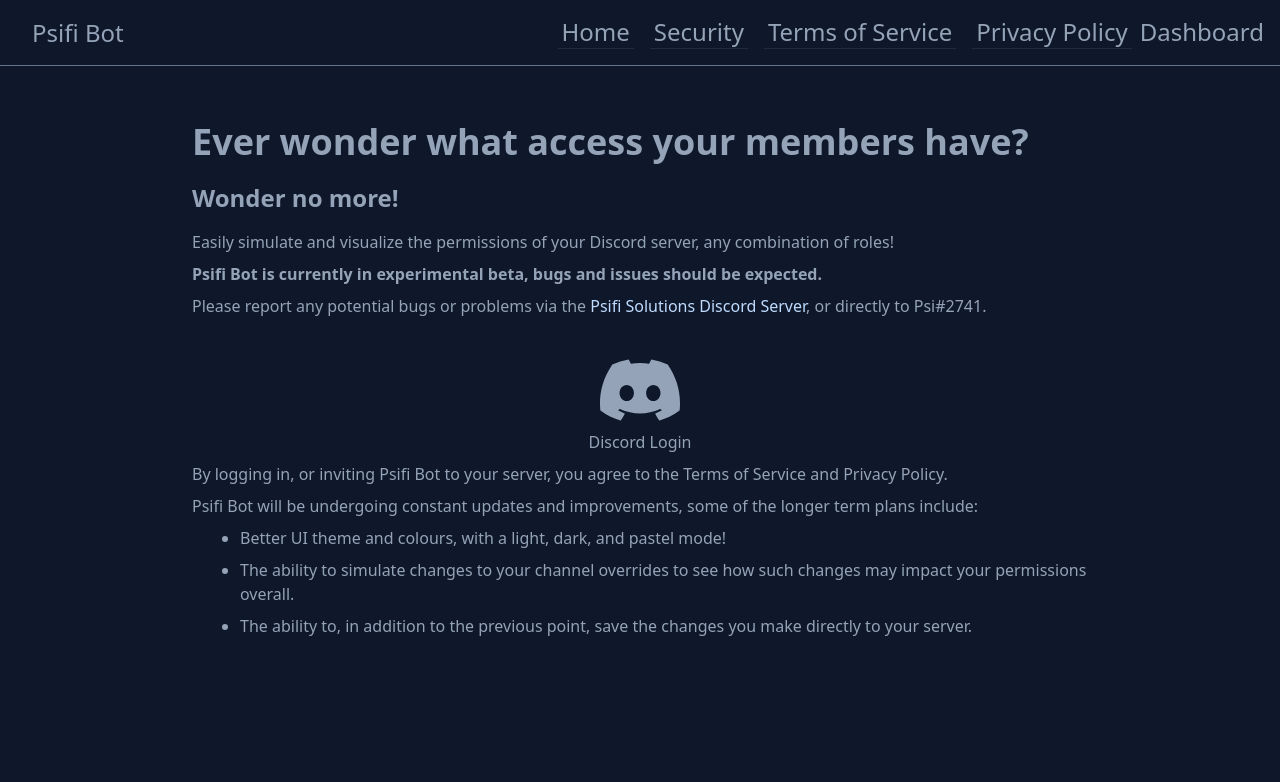
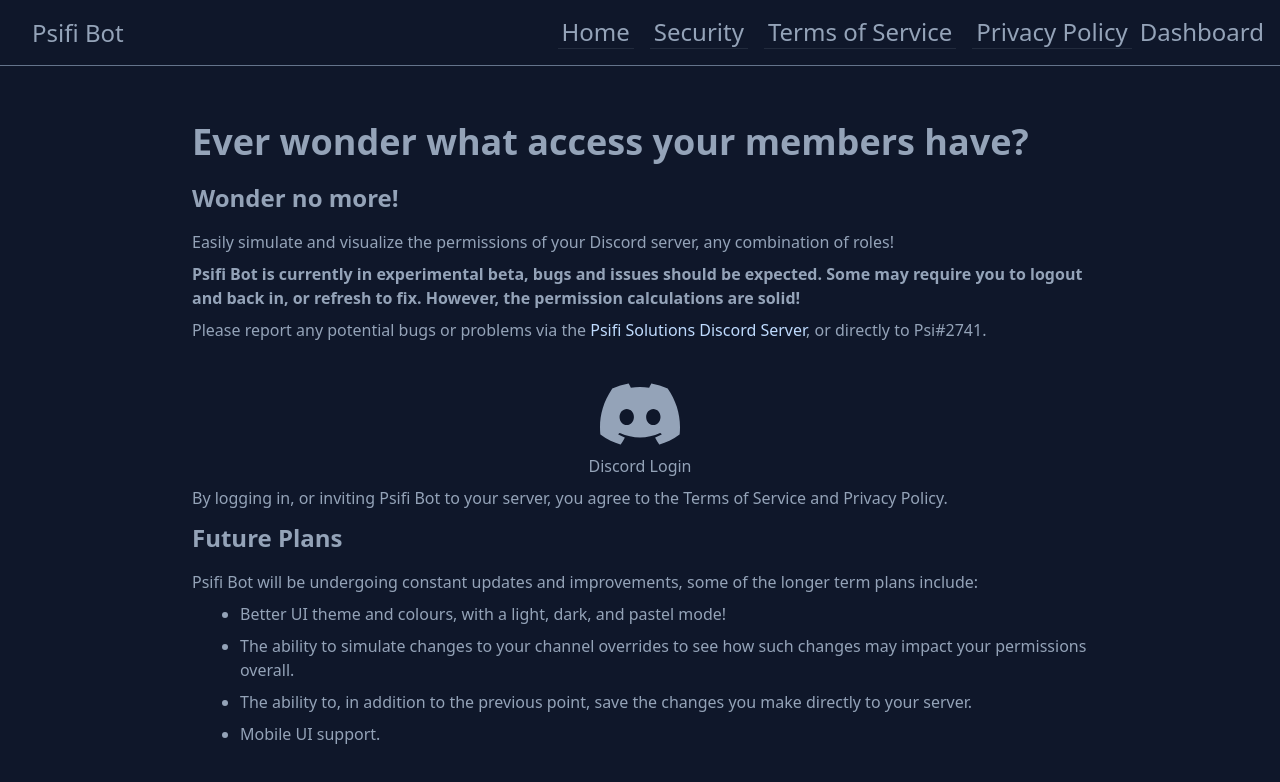
Before and after one commit to psibean/psifi-discord-permissions, a React (Vite) app in the folder frontend/: page / in a window 1280 px wide. Shown: the top 782 px of the page. Built offline with nearby package versions, Linux system fonts and the light colour scheme.

Commit message:
Add future plan heading and bug disclaimer

```diff
--- a/frontend/src/pages/home/Home.tsx
+++ b/frontend/src/pages/home/Home.tsx
@@ -17,7 +17,7 @@
           Easily simulate and visualize the permissions of your Discord server, any combination of roles!
         </Paragraph>
         <Paragraph>
-          <span className="font-bold">Psifi Bot is currently in experimental beta, bugs and issues should be expected.</span>
+          <span className="font-bold">Psifi Bot is currently in experimental beta, bugs and issues should be expected. Some may require you to logout and back in, or refresh to fix. However, the permission calculations are solid!</span>
         </Paragraph>
         <Paragraph>
           Please report any potential bugs or problems via the <Anchor href="https://psifisolutions.com/discord">Psifi Solutions Discord Server</Anchor>, or directly to Psi#2741.
@@ -30,6 +30,8 @@
         <Paragraph>
           By logging in, or inviting Psifi Bot to your server, you agree to the Terms of Service and Privacy Policy.
         </Paragraph>
+
+        <HeaderTwo>Future Plans</HeaderTwo>
         <Paragraph>
           Psifi Bot will be undergoing constant updates and improvements, some of the longer term plans include:
         </Paragraph>
@@ -43,6 +45,9 @@
           <ListItem>
             The ability to, in addition to the previous point, save the changes you make directly to your server.
           </ListItem>
+          <ListItem>
+            Mobile UI support.
+          </ListItem>
         </UnorderedList>
     </>
   )
```
